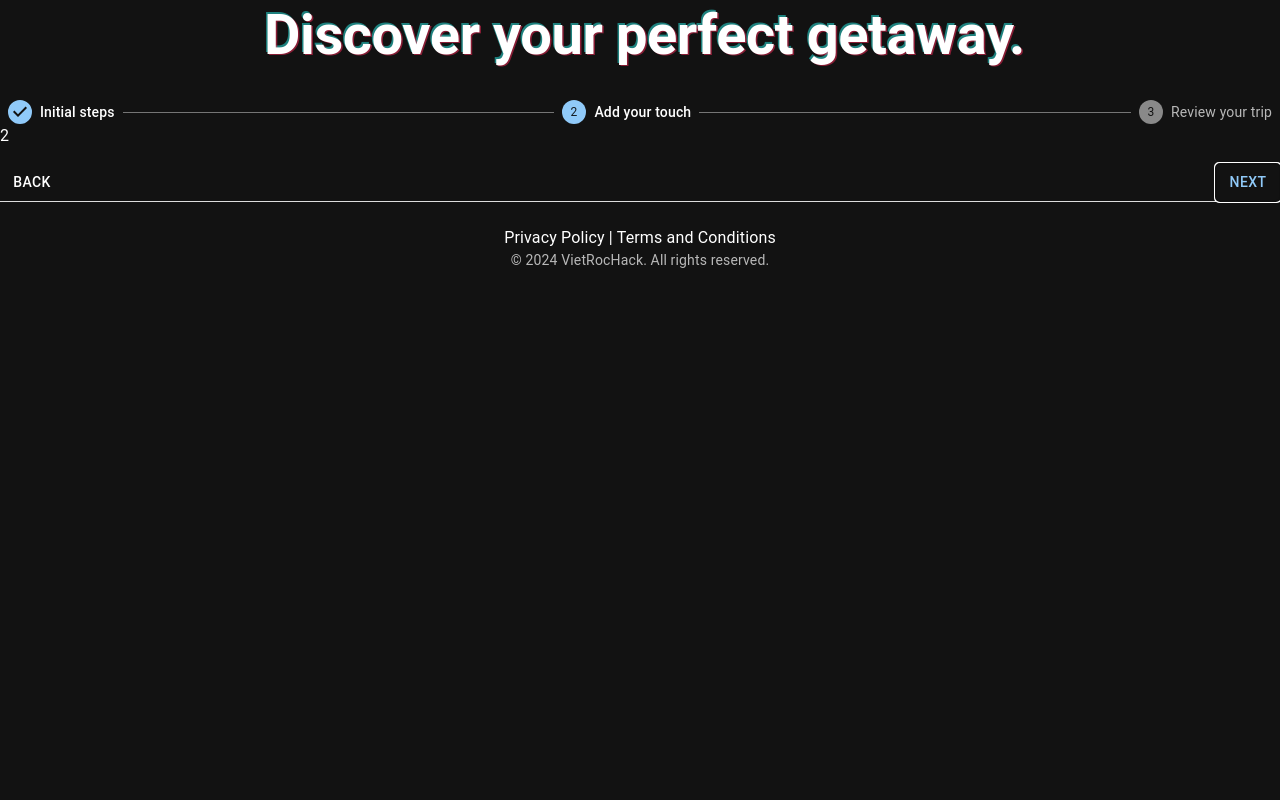
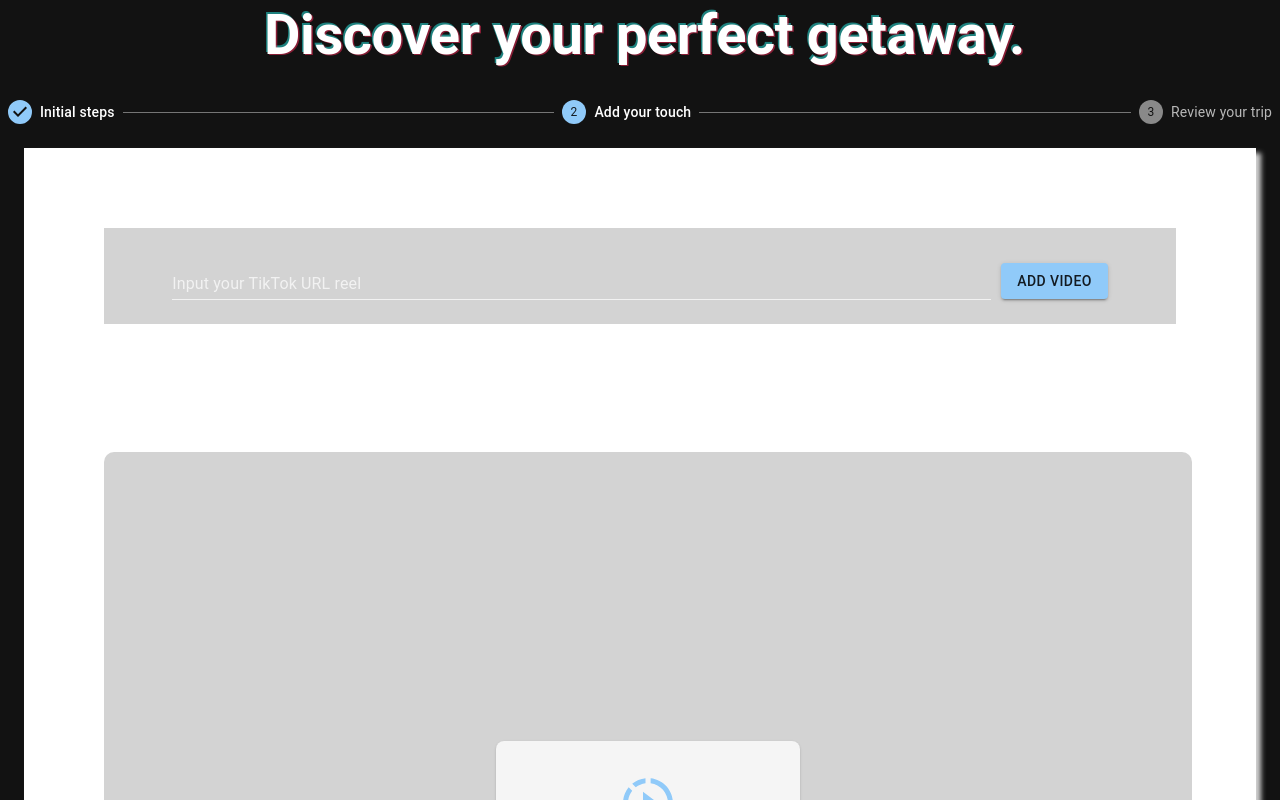
Before and after one commit to VietRocHack/TripPlanner-frontend, a React (Vite) app: page /create-trip in a window 1280 px wide. Both pictures are taken after a click on the button "NEXT". Shown: the top 800 px of the page. Built offline with nearby package versions, Linux system fonts and the light colour scheme.

Commit message:
Add formparttwo

```diff
--- /dev/null
+++ b/src/pages/FormScreen/FormPartTwo.tsx
@@ -0,0 +1,24 @@
+// import React from "react";
+import { Box } from "@mui/material";
+import { Dispatch } from "react";
+import { TikTokVideoObject } from "../../utils/types";
+import VideoSelector from "../../components/VideoSelector/VideoSelector";
+
+interface FormPartTwoProps {
+  videos: Map<string, TikTokVideoObject>;
+  setVideos: Dispatch<React.SetStateAction<Map<string, TikTokVideoObject>>>;
+}
+
+export default function FormPartTwo({ videos, setVideos }: FormPartTwoProps) {
+  return (
+    <Box
+      sx={{
+        display: "flex",
+        justifyContent: "center",
+        width: "100%",
+      }}
+    >
+      <VideoSelector videos={videos} setVideos={setVideos} />
+    </Box>
+  );
+}
--- a/src/pages/FormScreen/FormScreen.tsx
+++ b/src/pages/FormScreen/FormScreen.tsx
@@ -3,10 +3,9 @@
 
 import { useState } from "react";
 import CustomHorizontalStepper from "../../components/Stepper/CustomHorizontalStepper";
-import VideoSelector from "../../components/VideoSelector/VideoSelector";
 import Catchphrase from "../HomeScreen/Catchphrase";
 import { TikTokVideoObject } from "../../utils/types";
-import { Typography } from "@mui/material";
+import FormPartTwo from "./FormPartTwo";
 
 // interface Time{
 //   hour: number
@@ -19,14 +18,21 @@ export default function FormScreen() {
   // const [endTime, setEndTime] = useState<Time>();
   // const [preferredActivities, setPreferredActivities] = useState<string[]>()
 
-  const [videos, setVideos] = useState<Map<string, TikTokVideoObject>>(new Map<string, TikTokVideoObject>())
+  const [videos, setVideos] = useState<Map<string, TikTokVideoObject>>(
+    new Map<string, TikTokVideoObject>()
+  );
 
   return (
     <>
-      <Catchphrase/>
+      <Catchphrase />
       <CustomHorizontalStepper
         steps={["Initial steps", "Add your touch", "Review your trip"]}
-        nodes={[<VideoSelector videos={videos} setVideos={setVideos}/>, <>2</>, <>3</>, <>end</>]}
+        nodes={[
+          <>1</>,
+          <FormPartTwo videos={videos} setVideos={setVideos} />,
+          <>3</>,
+          <>end</>,
+        ]}
       />
     </>
   );
```
